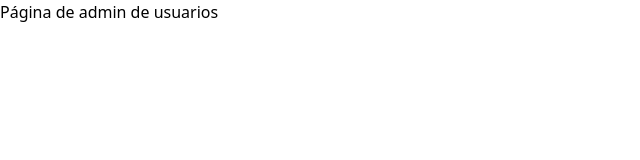
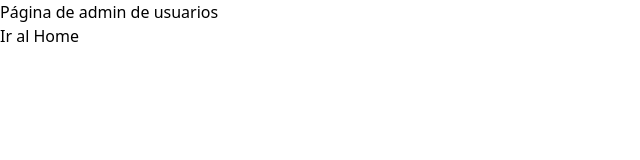
Before and after one commit to DavidRamirez20/GestionProyectos, a Next.js app: page /Admin/usuarios in a window 1280 px wide. Shown: the top 160 px of the page, without its empty margins (0-640 px from the left). Built offline with nearby package versions, Linux system fonts and the light colour scheme.

Commit message:
Agregar Link para Home desde Admin-Usuarios

```diff
--- a/pages/Admin/usuarios/index.tsx
+++ b/pages/Admin/usuarios/index.tsx
@@ -1,9 +1,13 @@
 import React from 'react'
+import Link from 'next/link'
 
 const index = () => {
    return (
       <div>
-         Página de admin de usuarios
+         <p>Página de admin de usuarios</p>
+         <Link href='/'>
+            <a>Ir al Home</a>
+         </Link>
       </div>
    )
 }
--- a/pages/index.tsx
+++ b/pages/index.tsx
@@ -5,7 +5,7 @@ const Home: NextPage = () => {
   return (
     <div>
       <p>Hola Mundo, Soy Next JS</p>
-      <Link href='admin/usuarios'>
+      <Link href='/admin/usuarios'>
         <a className='cursor-pointer'>Ir a admin usuarios</a>
       </Link>
     </div>
```
